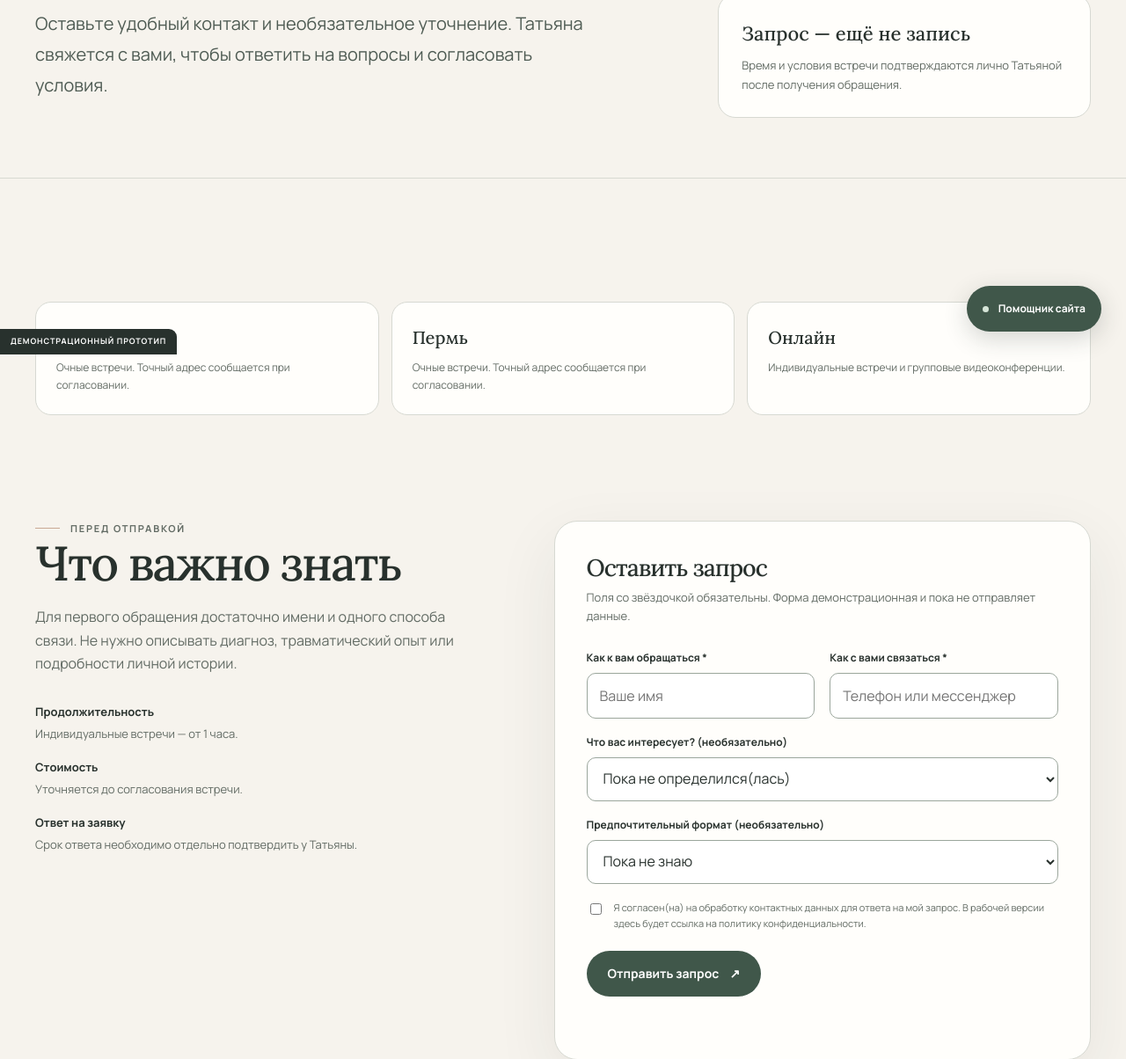
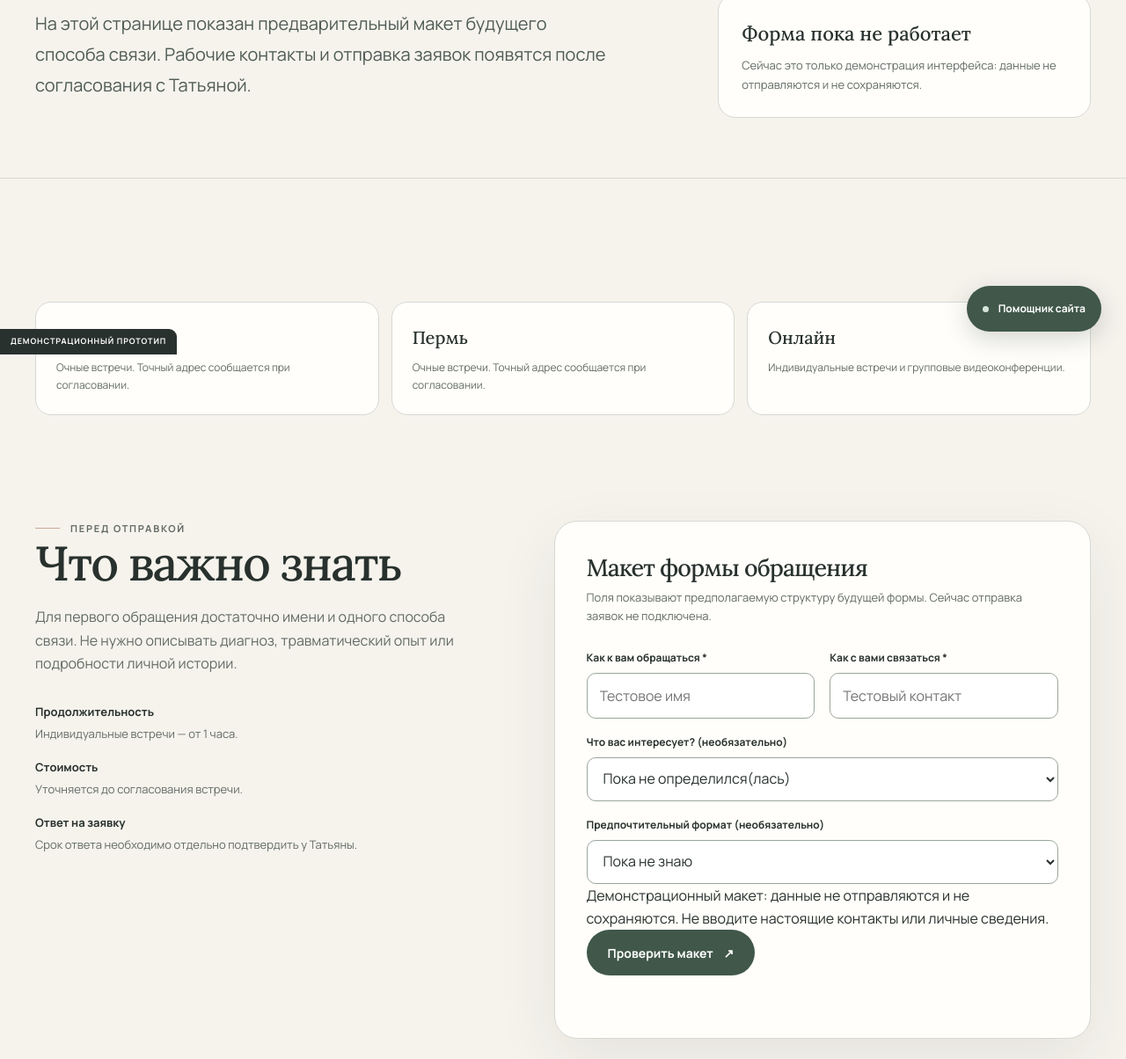
Before and after one commit to Helmslay/Test-web, a plain HTML site: page contacts.html in a window 1280 px wide. Shown: the part 397-1601 px from the top of the page at 88% size. Drawn offline with Linux system fonts and the light colour scheme.

Commit message:
Clarify contact page demo state and remove misleading consent

```diff
--- a/contacts.html
+++ b/contacts.html
@@ -29,8 +29,8 @@
 <main id="main-content">
 <section class="subhero"><div class="container">
   <div class="breadcrumbs"><a href="index.html">Главная</a><span>/</span><span>Контакты и запись</span></div>
-  <div class="subhero-grid"><div><div class="eyebrow">Связаться</div><h1>Давайте <span style="color:var(--sage-deep);font-style:italic">обсудим</span> встречу</h1><p class="lead">Оставьте удобный контакт и необязательное уточнение. Татьяна свяжется с вами, чтобы ответить на вопросы и согласовать условия.</p></div>
-  <aside class="subhero-aside"><strong>Запрос — ещё не запись</strong><p>Время и условия встречи подтверждаются лично Татьяной после получения обращения.</p></aside></div>
+  <div class="subhero-grid"><div><div class="eyebrow">Связаться</div><h1>Давайте <span style="color:var(--sage-deep);font-style:italic">обсудим</span> встречу</h1><p class="lead">На этой странице показан предварительный макет будущего способа связи. Рабочие контакты и отправка заявок появятся после согласования с Татьяной.</p></div>
+  <aside class="subhero-aside"><strong>Форма пока не работает</strong><p>Сейчас это только демонстрация интерфейса: данные не отправляются и не сохраняются.</p></aside></div>
 </div></section>
 <section class="section"><div class="container">
   <div class="contact-methods">
@@ -43,15 +43,15 @@
   <div class="contact-info"><div class="eyebrow">Перед отправкой</div><h2>Что важно знать</h2><p>Для первого обращения достаточно имени и одного способа связи. Не нужно описывать диагноз, травматический опыт или подробности личной истории.</p>
     <div class="contact-details"><div><strong>Продолжительность</strong><span>Индивидуальные встречи — от 1 часа.</span></div><div><strong>Стоимость</strong><span>Уточняется до согласования встречи.</span></div><div><strong>Ответ на заявку</strong><span>Срок ответа необходимо отдельно подтвердить у Татьяны.</span></div></div>
   </div>
-  <form class="form-card" id="contact-form"><h3>Оставить запрос</h3><p class="form-intro">Поля со звёздочкой обязательны. Форма демонстрационная и пока не отправляет данные.</p>
+  <form class="form-card" id="contact-form"><h3>Макет формы обращения</h3><p class="form-intro">Поля показывают предполагаемую структуру будущей формы. Сейчас отправка заявок не подключена.</p>
     <div class="form-grid">
-      <div class="field"><label for="name">Как к вам обращаться *</label><input id="name" name="name" autocomplete="name" required maxlength="80" placeholder="Ваше имя"></div>
-      <div class="field"><label for="contact-method">Как с вами связаться *</label><input id="contact-method" name="contact" required maxlength="120" placeholder="Телефон или мессенджер"></div>
+      <div class="field"><label for="name">Как к вам обращаться *</label><input id="name" name="name" autocomplete="off" required maxlength="80" placeholder="Тестовое имя"></div>
+      <div class="field"><label for="contact-method">Как с вами связаться *</label><input id="contact-method" name="contact" autocomplete="off" required maxlength="120" placeholder="Тестовый контакт"></div>
       <div class="field full"><label for="interest">Что вас интересует? (необязательно)</label><select id="interest" name="interest"><option value="">Пока не определился(лась)</option><option>Индивидуальная консультация</option><option>Регрессия</option><option>Расстановки</option><option>Групповой формат</option><option>Организационный вопрос</option></select></div>
       <div class="field full"><label for="city">Предпочтительный формат (необязательно)</label><select id="city" name="city"><option value="">Пока не знаю</option><option>Лично — Лысьва</option><option>Лично — Пермь</option><option>Онлайн</option></select></div>
     </div>
-    <label class="form-foot"><input type="checkbox" required><span>Я согласен(на) на обработку контактных данных для ответа на мой запрос. В рабочей версии здесь будет ссылка на политику конфиденциальности.</span></label>
-    <button class="button button-primary" type="submit">Отправить запрос <span aria-hidden="true">↗</span></button><p class="form-message" id="form-message" role="status" aria-live="polite"></p>
+    <div class="demo-form-notice" role="note">Демонстрационный макет: данные не отправляются и не сохраняются. Не вводите настоящие контакты или личные сведения.</div>
+    <button class="button button-primary" type="submit">Проверить макет <span aria-hidden="true">↗</span></button><p class="form-message" id="form-message" role="status" aria-live="polite"></p>
   </form>
 </div></section>
 </main><footer class="footer"><div class="container footer-inner">
```
